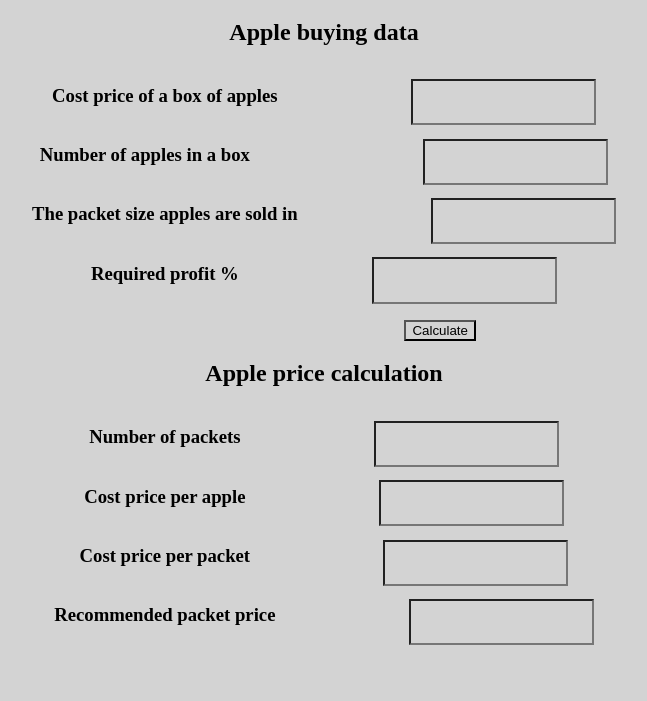
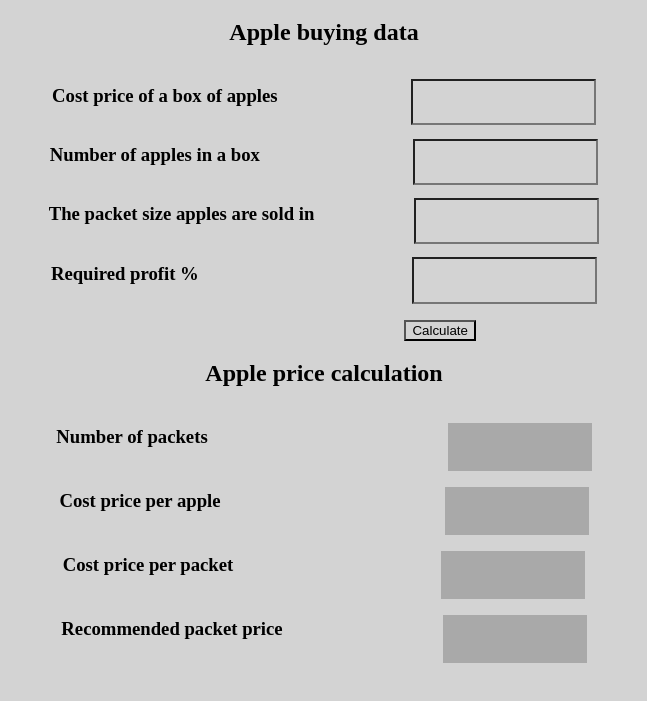
Before and after one commit to ZeenatA18/apple-packet-price-planner, a plain HTML site: page index.html in a window 1280 px wide. Shown: the part 61-762 px from the top of the page, without its empty margins (316-963 px from the left). Drawn offline with Linux system fonts and the light colour scheme.

Commit message:
second commit

```diff
--- a/apple_planner.dom.js
+++ b/apple_planner.dom.js
@@ -0,0 +1,16 @@
+const box_Price = document.querySelector(".box_price");
+const no_Apples = document.querySelector(".No_apples");
+const packet_Size = document.querySelector(".packet_size")
+const profit_ = document.querySelector(".profit")
+const btn_ = document.querySelector("._btn")
+
+const applePlanner = ApplePlanner();
+
+btn_.addEventListener("click", function(){
+    // alert("Add")
+applePlanner.setBoxPrice(Number(box_Price.value));
+applePlanner.setNoApples(Number(no_Apples.value));
+applePlanner.setPacketSize(Number(packet_Size.value));
+applePlanner.setProfit(Number(profit_.value));
+
+})
--- a/index.html
+++ b/index.html
@@ -38,19 +38,31 @@
 
         <div class="nopackets">
             <h3>Number of packets</h3>
-            <input type="text" name="text" class="no_packets" value="">
+            <!-- <input type="text" name="text" class="no_packets" value=""> -->
+            <div class="message3">
+
+            </div>
         </div>
         <div class="perapple">
             <h3>Cost price per apple</h3>
-            <input type="text" name="text" class="per_apple" value="">
+            <!-- <input type="text" name="text" class="per_apple" value=""> -->
+            <div class="message2">
+
+            </div>
         </div>
         <div class="perpacket">
             <h3>Cost price per packet</h3>
-            <input type="text" name="text" class="per_packet" value="">
+            <!-- <input type="text" name="text" class="per_packet" value=""> -->
+            <div class="message1">
+
+            </div>
         </div>
         <div class="packetprice">
             <h3>Recommended packet price</h3>
-            <input type="text" name="text" class="packet_price" value="">
+            <!-- <input type="text" name="text" class="packet_price" value=""> -->
+            <div class="message">
+
+            </div>
         </div>
 
     </div>
--- a/style.css
+++ b/style.css
@@ -28,7 +28,7 @@ h2{
 
 .No_apples{
     margin-top: 1em;
-    margin-left: 13em;
+    margin-left: 11.5em;
 
 }
 
@@ -39,7 +39,7 @@ h2{
 
 .packet_size{
     margin-top: 1em;
-    margin-left: 10em;
+    margin-left: 7.5em;
 }
 
 ._profit{
@@ -49,7 +49,7 @@ h2{
 
 .profit{
     margin-top: 1em;
-    margin-left: 10em;
+    margin-left: 16em;
 }
 
 .btn{
@@ -64,37 +64,69 @@ h2{
     justify-content: center;
 }
 
-.no_packets{
+/* .no_packets{
     margin-top: 1em;
     margin-left: 10em;
-}
+} */
 
 .perapple{
     display: flex;
     justify-content: center;
 }
 
-.per_apple{
+/* .per_apple{
     margin-top: 1em;
     margin-left: 10em;
-}
+} */
 
 .perpacket{
     display: flex;
     justify-content: center;
 }
 
-.per_packet{
+/* .per_packet{
     margin-top: 1em;
     margin-left: 10em;
-}
+} */
 
 .packetprice{
     display: flex;
     justify-content: center;
 }
 
-.packet_price{
+/* .packet_price{
+    margin-top: 1em;
+    margin-left: 10em;
+} */
+
+.message{
+    background-color: darkgrey;
+    width: 9em;
+    height: 3em;
     margin-top: 1em;
     margin-left: 10em;
 }
+
+.message1{
+    background-color: darkgrey;
+    width: 9em;
+    height: 3em;
+    margin-top: 1em;
+    margin-left: 13em;
+}
+
+.message2{
+    background-color: darkgrey;
+    width: 9em;
+    height: 3em;
+    margin-top: 1em;
+    margin-left: 14em;
+}
+
+.message3{
+    background-color: darkgrey;
+    width: 9em;
+    height: 3em;
+    margin-top: 1em;
+    margin-left: 15em;
+}
--- a/tests/planner.ff.js
+++ b/tests/planner.ff.js
@@ -0,0 +1,50 @@
+function ApplePlanner() {
+
+    let _boxCost = 0
+    let _noApples = 0
+    let _packetSize = 0
+    let _profit = 0
+
+    function setBoxPrice(boxPrice) {
+        _boxCost = boxPrice
+    }
+
+    function getBoxPrice() {
+        return _boxCost
+    }
+
+    function setNoApples(noApples) {
+        _noApples = noApples
+    }
+
+    function getNoApples() {
+        return _noApples
+    }
+
+    function setPacketSize(packetSize) {
+        _packetSize = packetSize
+    }
+
+    function getPacketSize() {
+        return _packetSize
+    }
+
+    function setProfit(profit) {
+        _profit = profit
+    }
+
+    function getProfit() {
+        return _profit
+    }
+
+    return {
+        setBoxPrice,
+        getBoxPrice,
+        setNoApples,
+        getNoApples,
+        setPacketSize,
+        getPacketSize,
+        setProfit,
+        getProfit
+    }
+}
```
Also changed, not shown: tests/apple_planner.js (+49 -0 lines), tests/index.html (+1 -1 lines).
